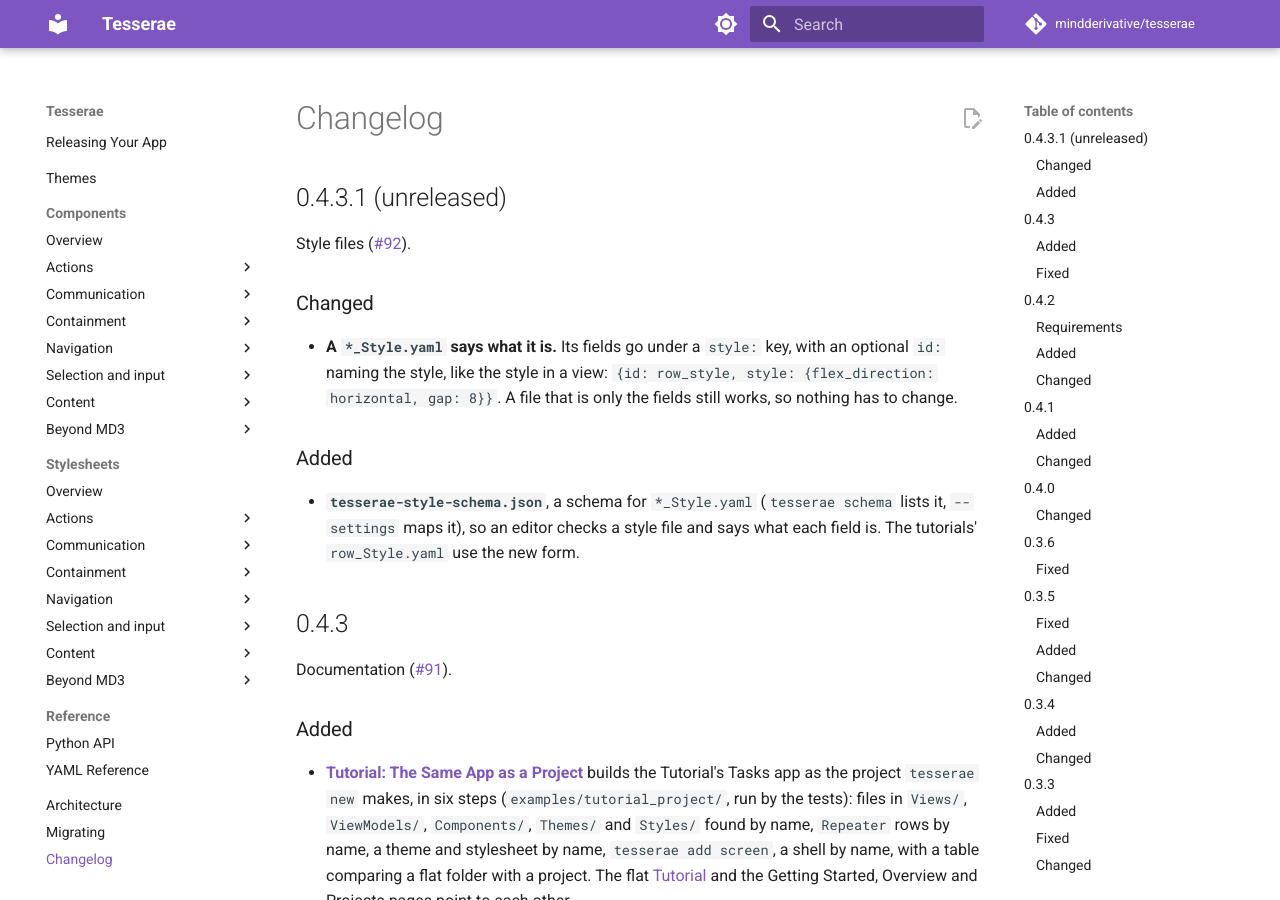
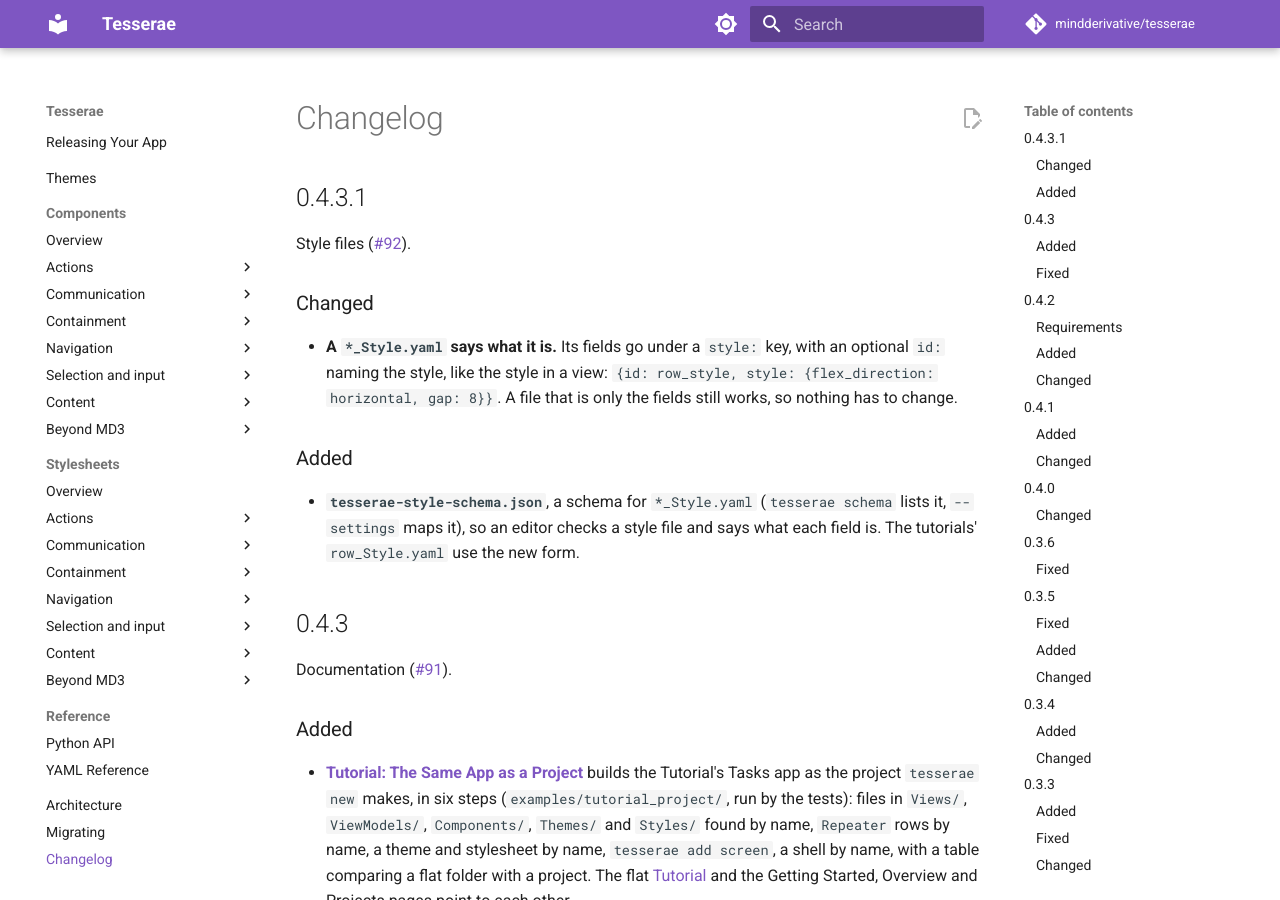
Before and after one commit to mindderivative/tesserae, an MkDocs documentation site: the page built from docs/changelog.md, in a window 1280 px wide and 900 px high. Built offline with MkDocs 1.6.1 and Material for MkDocs 9.7.7, drawn with Linux system fonts in a browser that asks for light colours; comment, search, counter and statistics services are not loaded.

Commit message:
Tesserae 0.4.3.1
The version is 0.4.3.1 and the changelog's section is headed for release:
a style file says what it is, with a schema (#92).

Co-Authored-By: Claude Sonnet 5.5 <noreply@anthropic.com>

```diff
--- a/docs/changelog.md
+++ b/docs/changelog.md
@@ -1,6 +1,6 @@
 # Changelog
 
-## 0.4.3.1 (unreleased)
+## 0.4.3.1
 
 Style files ([#92](https://github.com/mindderivative/tesserae/issues/92)).
 
--- a/pyproject.toml
+++ b/pyproject.toml
@@ -4,7 +4,7 @@ build-backend = "hatchling.build"
 
 [project]
 name = "tesserae-ui"  # on PyPI; `tesserae` there is an unrelated project. The import name stays `tesserae`.
-version = "0.4.3.1.dev0"
+version = "0.4.3.1"
 description = "A pyCopper-style declarative Python GUI framework, powered by the Tesserae Render Engine (tre)."
 readme = "README.md"
 license = "MIT"
```
